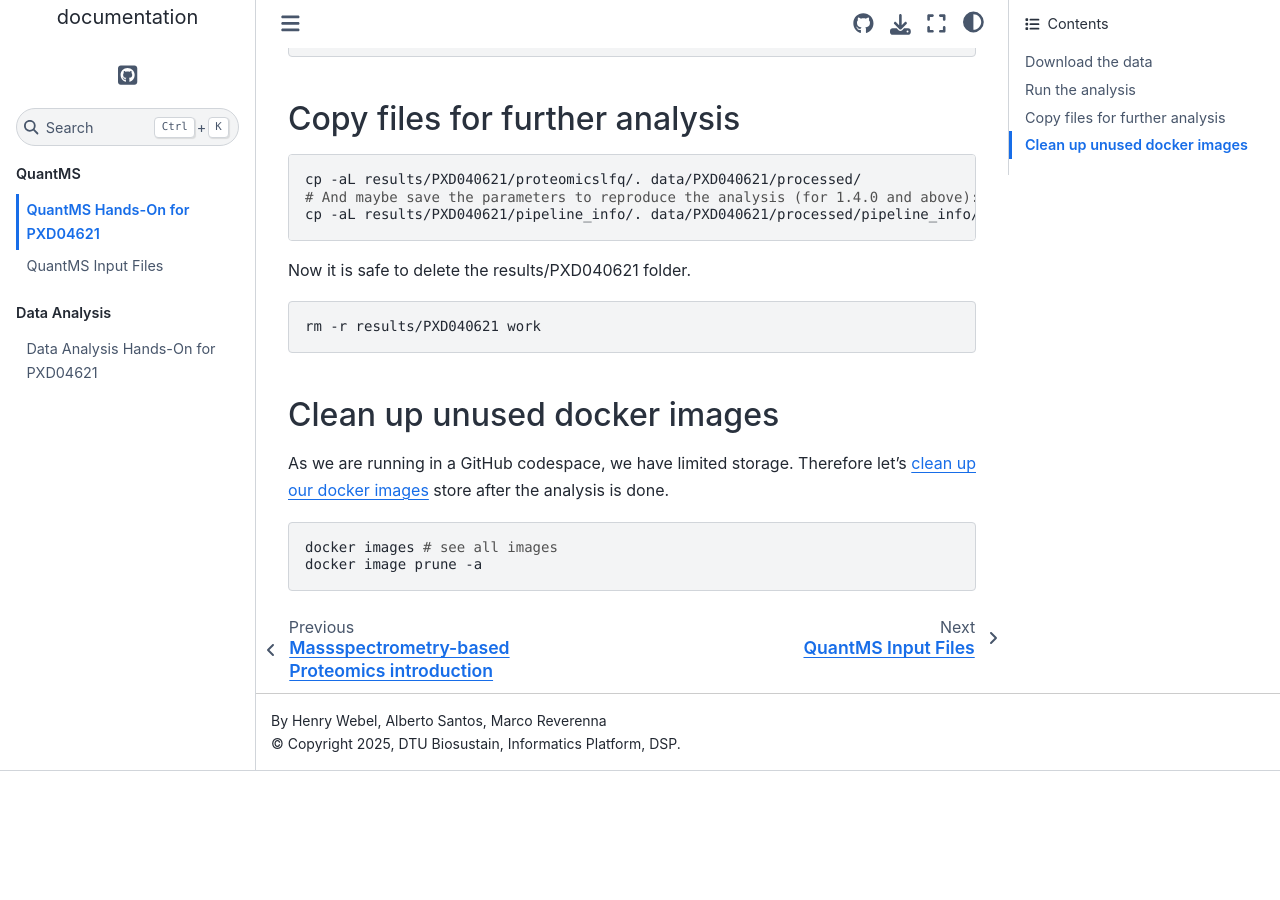
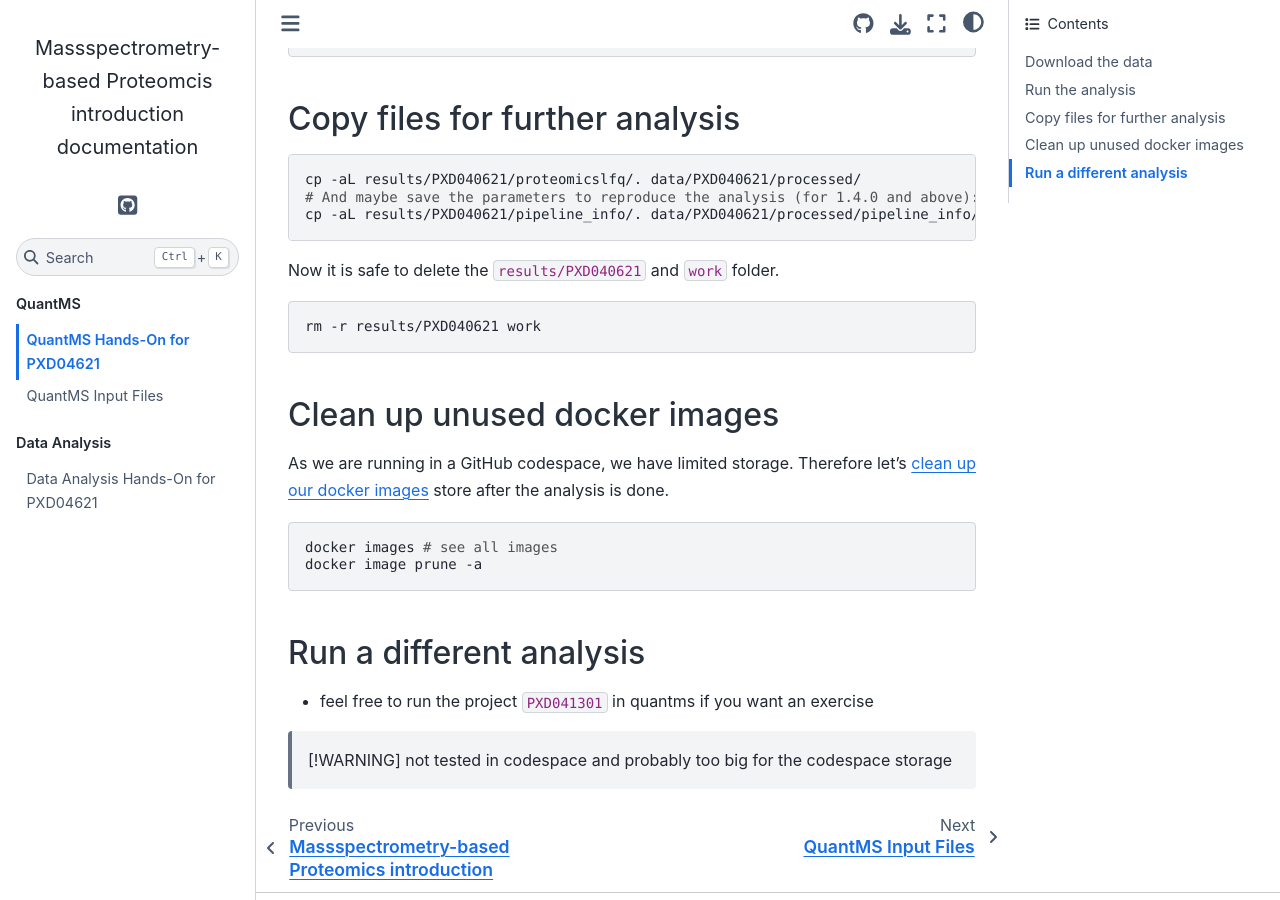
Before and after one commit to biosustain/dsp_course_proteomics_intro, a Sphinx documentation site: the page built from docs/instructions_quantms_PXD04621.md, in a window 1280 px wide and 900 px high, scrolled down 1040 px. Built offline with Sphinx 7.4.7 and the Sphinx Book theme 1.1.4, drawn with Linux system fonts in a browser that asks for light colours; pages that are not in the unit, such as notebooks, are missing from menus; comment, search, counter and statistics services are not loaded; before the commit the page ends 1811 px from its top, so only the background shows below that.

Commit message:
:memo: just mention the other project

````diff
--- a/docs/instructions_quantms_PXD04621.md
+++ b/docs/instructions_quantms_PXD04621.md
@@ -52,7 +52,7 @@
 cp -aL results/PXD040621/pipeline_info/. data/PXD040621/processed/pipeline_info/
 ```
 
-Now it is safe to delete the results/PXD040621 folder.
+Now it is safe to delete the `results/PXD040621` and `work` folder.
 
 ```bash
 rm -r results/PXD040621 work
@@ -68,3 +68,10 @@
 docker images # see all images
 docker image prune -a
 ```
+
+## Run a different analysis
+
+- feel free to run the project `PXD041301` in quantms if you want an exercise
+
+> [!WARNING]
+> not tested in codespace and probably too big for the codespace storage
````
